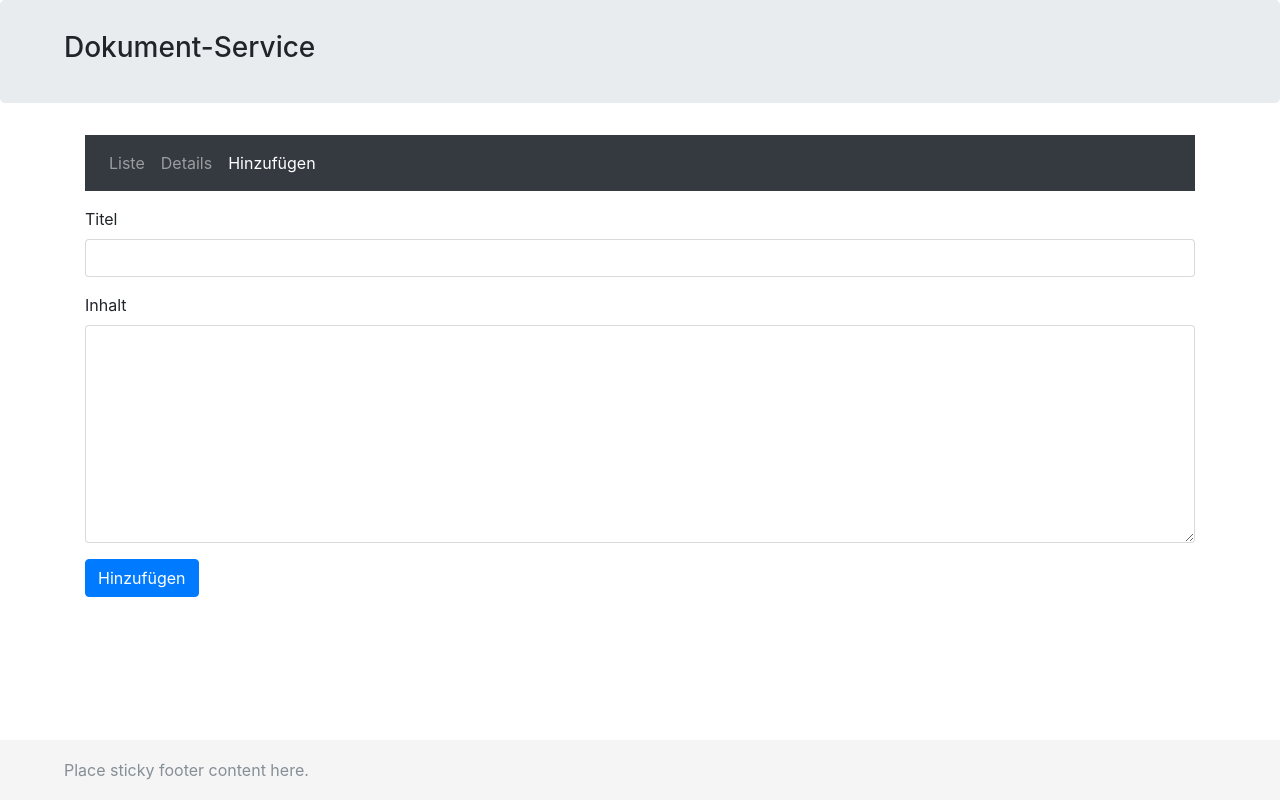
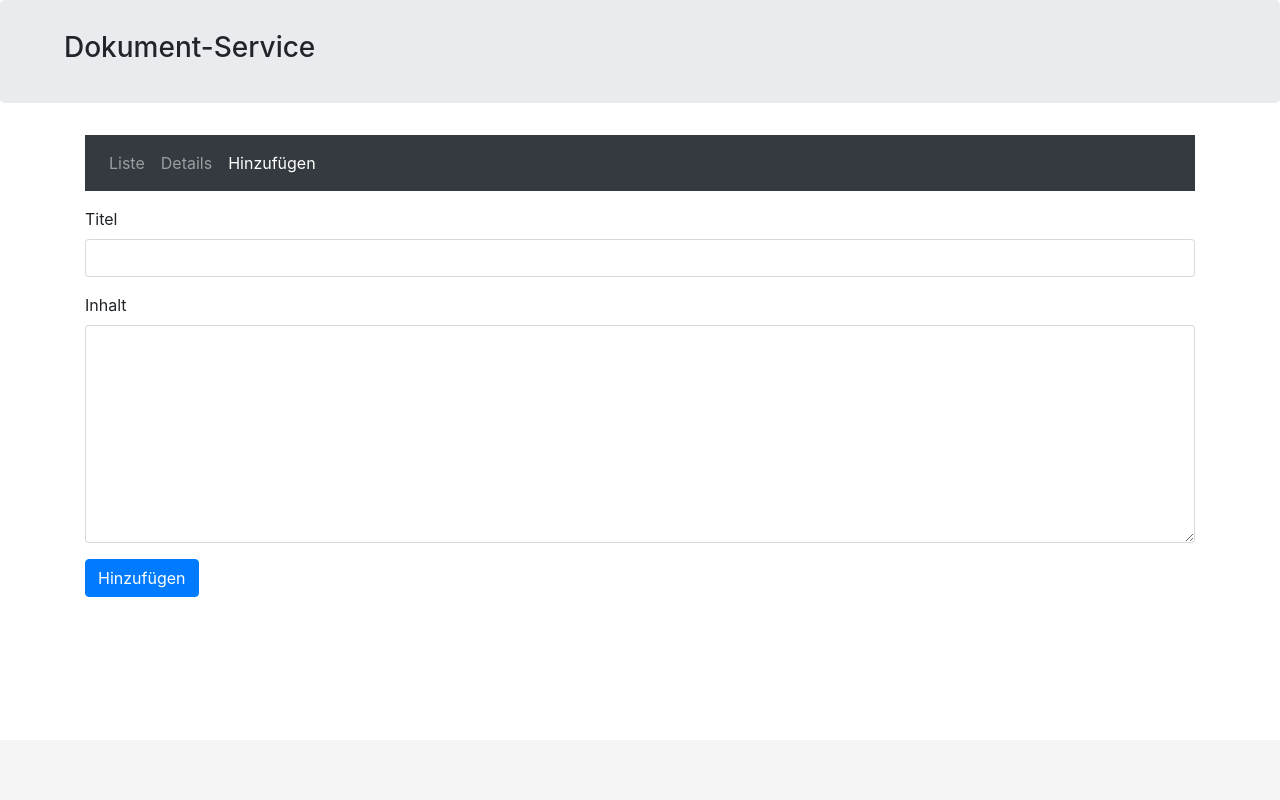
Before and after one commit to pjmeisch-cc/usingk8s, an Angular app in the folder documentui/: page /add in a window 1280 px wide. Built offline with nearby package versions, Linux system fonts and the light colour scheme.

Commit message:
show message from service in footer

```diff
--- a/documentui/src/app/app.component.html
+++ b/documentui/src/app/app.component.html
@@ -25,5 +25,5 @@
 </div>
 
 <footer class="footer">
-  <span class="text-muted">Place sticky footer content here.</span>
+  <span class="text-muted">{{footerMessage}}</span>
 </footer>
--- a/documentui/src/app/app.component.ts
+++ b/documentui/src/app/app.component.ts
@@ -1,5 +1,5 @@
 import {Component} from '@angular/core';
-import {DocumentDataService} from './document-data.service';
+import {DocumentDataService, MessageListener} from './document-data.service';
 
 @Component({
   selector: 'app-root',
@@ -8,5 +8,23 @@ import {DocumentDataService} from './document-data.service';
   providers: [DocumentDataService]
 })
 
-export class AppComponent {
+export class AppComponent implements MessageListener {
+  constructor(private documentDataService: DocumentDataService) {
+    documentDataService.addMessageListener(this);
+  }
+
+  private _footerMessage: string;
+
+  get footerMessage(): string {
+    return this._footerMessage;
+  }
+
+  set footerMessage(value: string) {
+    this._footerMessage = value;
+  }
+
+  onMessage(msg: string) {
+    this.footerMessage = msg;
+  }
+
 }
--- a/documentui/src/app/document-data.service.ts
+++ b/documentui/src/app/document-data.service.ts
@@ -7,6 +7,10 @@ import 'rxjs/add/observable/from';
 import 'rxjs/add/operator/switchMap';
 import 'rxjs/add/operator/filter';
 
+export interface MessageListener {
+  onMessage(msg: string);
+}
+
 /**
  * service to access the backend API server.
  */
@@ -15,9 +19,15 @@ export class DocumentDataService {
   // mock implementation
   private documentDatas: DocumentData[];
 
+  private messageListeners: MessageListener[];
 
   constructor() {
     this.documentDatas = [];
+    this.messageListeners = [];
+  }
+
+  addMessageListener(listener: MessageListener) {
+    this.messageListeners.push(listener);
   }
 
   /**
@@ -25,7 +35,7 @@ export class DocumentDataService {
    * @returns {Observable<DocumentData[]>}
    */
   all(): Observable<DocumentData[]> {
-    console.log('returning all data, ' + this.documentDatas.length);
+    this.sendMessage('returning all data, ' + this.documentDatas.length);
     return Observable.of(this.documentDatas);
   }
 
@@ -37,6 +47,7 @@ export class DocumentDataService {
     let number = this.documentDatas.length + 1;
     documentData.id = number.toString();
     this.documentDatas.push(documentData);
+    this.sendMessage('added document ' + documentData.id);
   }
 
   /**
@@ -49,4 +60,8 @@ export class DocumentDataService {
       .switchMap((docArray: DocumentData[]) => Observable.from(docArray))
       .filter(doc => doc.id === id);
   }
+
+  private sendMessage(msg: string) {
+    this.messageListeners.forEach(listener => listener.onMessage(msg));
+  }
 }
```
